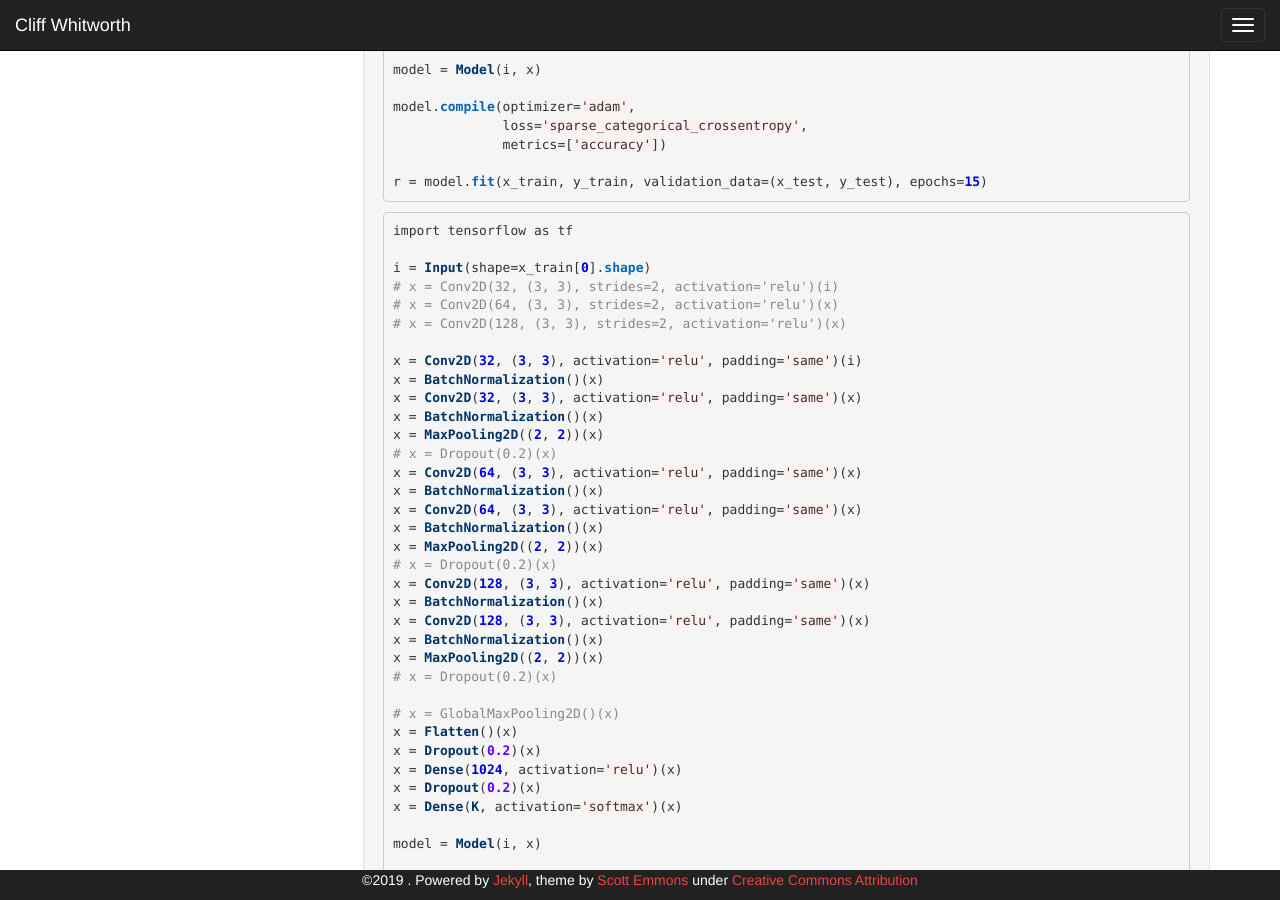
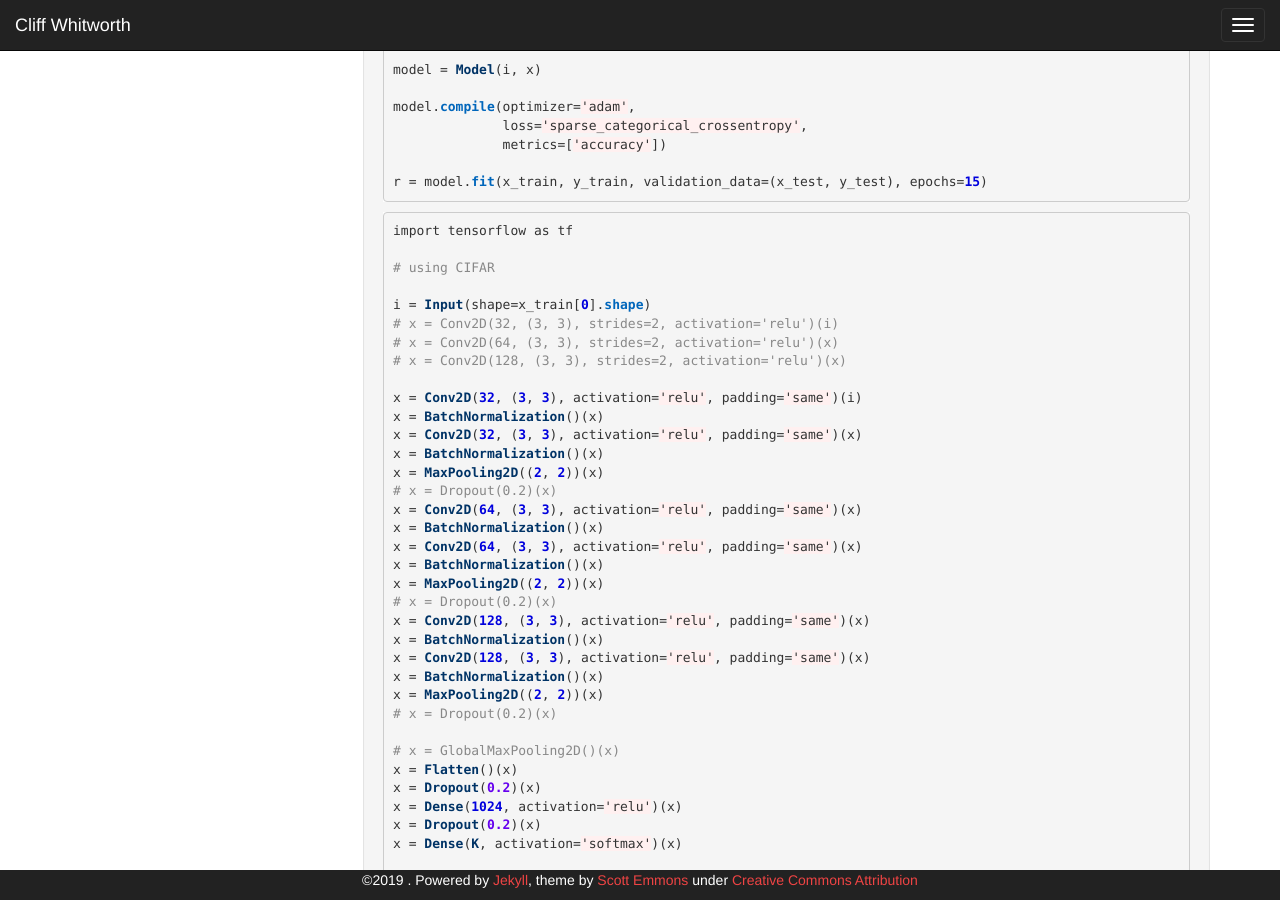
Before and after one commit to cliffwhitworth/cliffwhitworth.github.io, a Jekyll site: the page built from _posts/2018-05-08-convolutional-neural-networks.markdown, in a window 1280 px wide and 900 px high, scrolled down 1178 px. Built offline with Jekyll 4.4.1, drawn with Linux system fonts in a browser that asks for light colours.

Commit message:
added CIFAR

```diff
--- a/_posts/2018-05-08-convolutional-neural-networks.markdown
+++ b/_posts/2018-05-08-convolutional-neural-networks.markdown
@@ -98,6 +98,8 @@ r = model.fit(x_train, y_train, validation_data=(x_test, y_test), epochs=15)
 
 import tensorflow as tf
 
+# using CIFAR
+
 i = Input(shape=x_train[0].shape)
 # x = Conv2D(32, (3, 3), strides=2, activation='relu')(i)
 # x = Conv2D(64, (3, 3), strides=2, activation='relu')(x)
```
